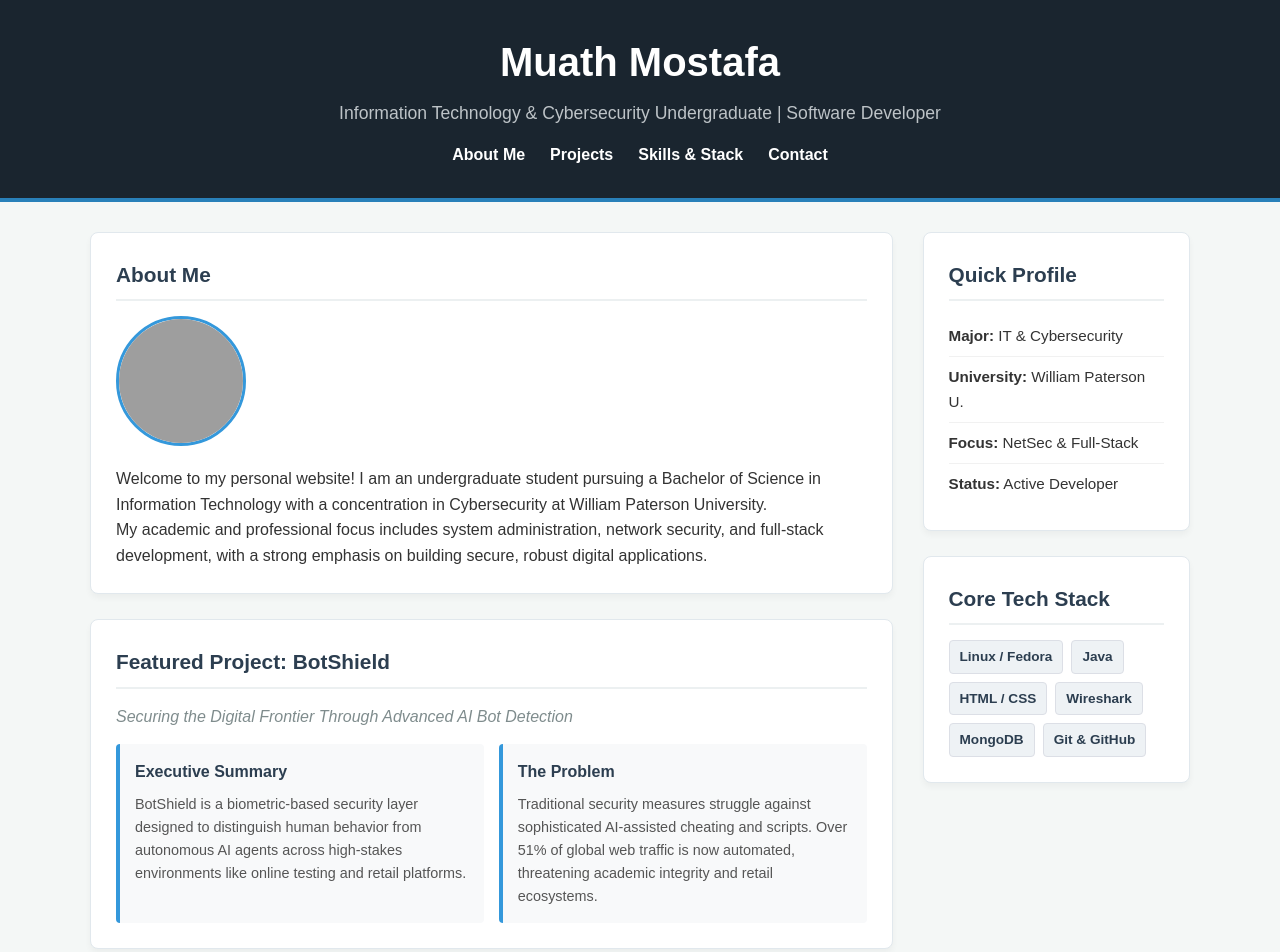
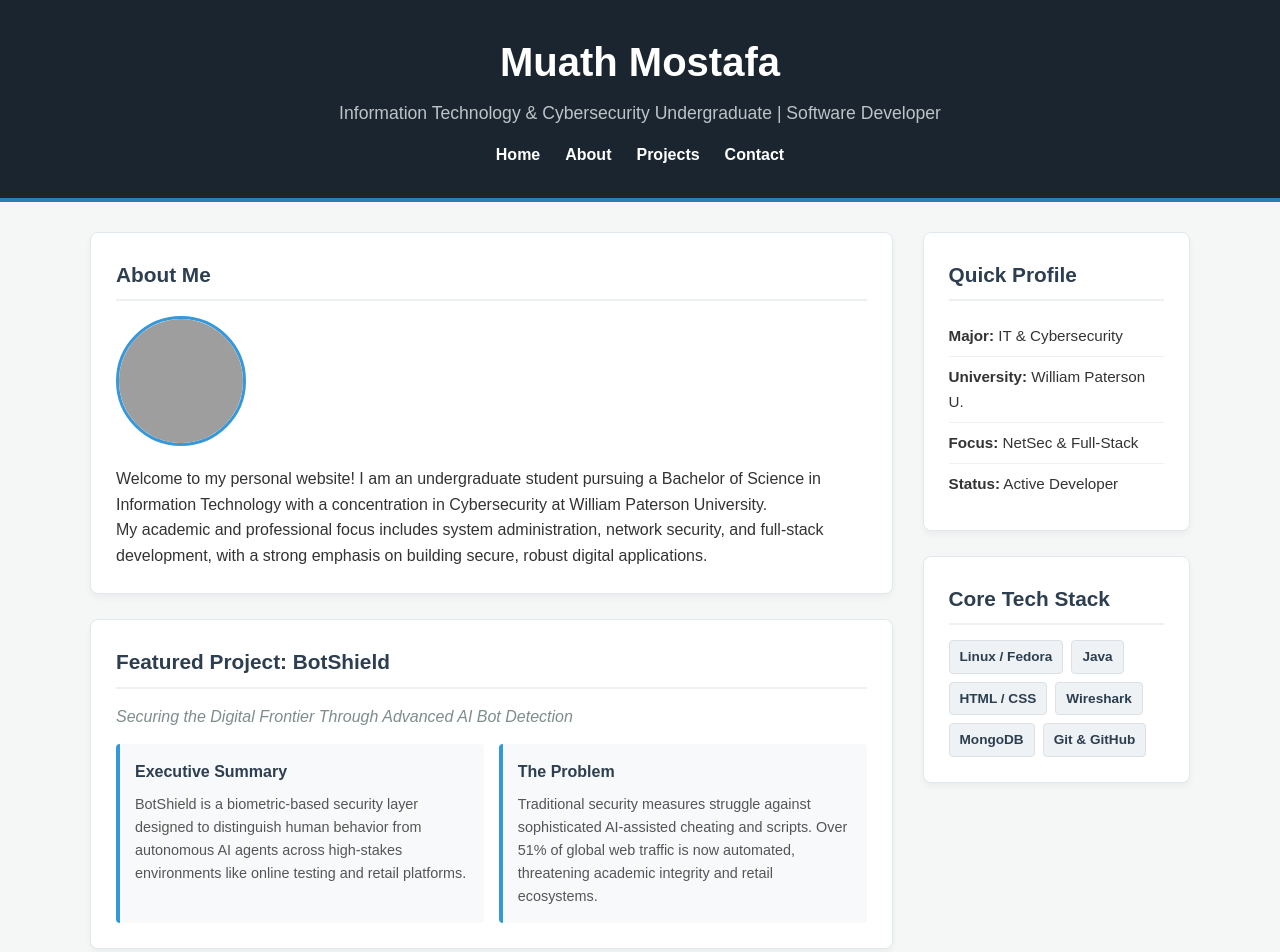
Before and after one commit to moathwilliam99-spec/my-personal-website, a plain HTML site: page index.html in a window 1280 px wide. Shown: the top 952 px of the page. Drawn offline with Linux system fonts and the light colour scheme; grey boxes are pictures that could not be loaded.

Commit message:
Update navigation for About page

```diff
--- a/index.html
+++ b/index.html
@@ -13,9 +13,9 @@
             <p class="tagline">Information Technology & Cybersecurity Undergraduate | Software Developer</p>
             <nav>
                 <ul>
-                    <li><a href="#about">About Me</a></li>
+                    <li><a href="index.html">Home</a></li>
+                    <li><a href="about.html">About</a></li>
                     <li><a href="#projects">Projects</a></li>
-                    <li><a href="#skills">Skills & Stack</a></li>
                     <li><a href="#contact">Contact</a></li>
                 </ul>
             </nav>
```
